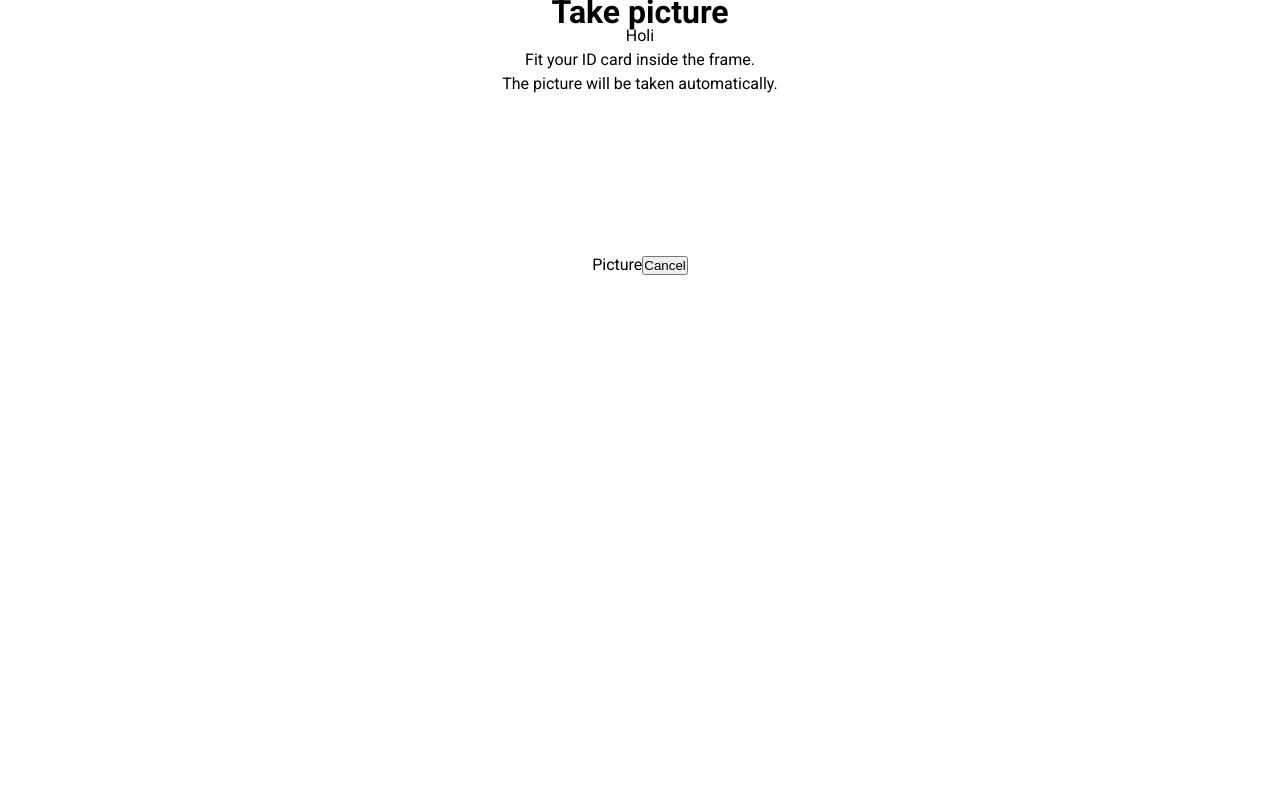
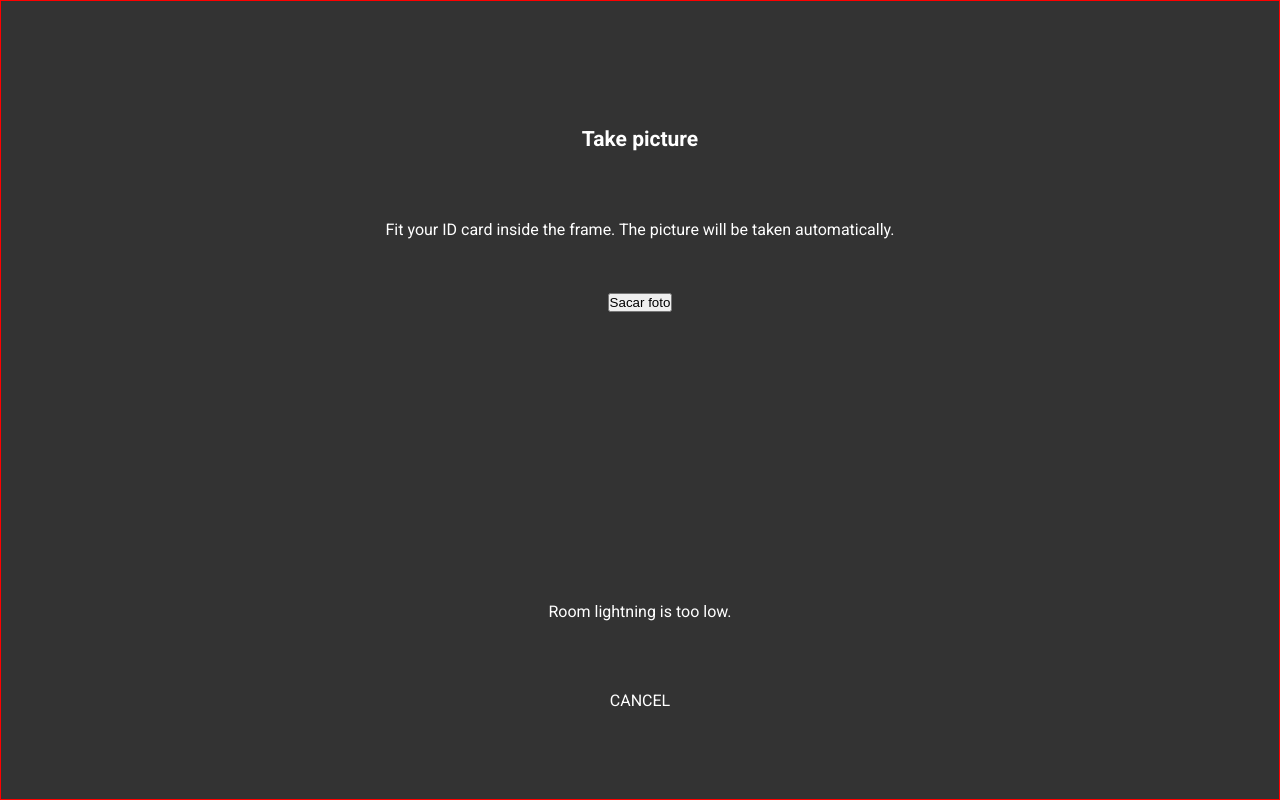
Before and after one commit to leireomadina/z1-frontend-developer, a React (Create React App) app: page /#/scanner in a window 1280 px wide. Built offline with nearby package versions, Linux system fonts and the light colour scheme; no server answers.

Commit message:
Configure webcam snapshot

```diff
--- a/src/components/IdCard.tsx
+++ b/src/components/IdCard.tsx
@@ -29,7 +29,7 @@ const IdCard = (props: IdCardProps) => {
           <Link to="/scanner">
             <button
               type="button"
-              onClick={handleScanner}
+              onClick={props.handleScanner}
               className="id-card__btn"
             >
               Take picture
--- a/src/components/pages/Home.tsx
+++ b/src/components/pages/Home.tsx
@@ -6,36 +6,40 @@ import { getDataFromApi } from "../../services/api";
 
 import { Route, Switch } from "react-router-dom";
 import "../../stylesheets/Home.scss";
-import { isPropertySignature } from "typescript";
 
 const App = () => {
   // states
+
   const [apiCall, setApiCall] = useState({});
-  const [scannerSuccess, SetScannerSuccess] = useState(false);
+  const [image, setImage] = useState("");
 
-  // api
-  useEffect(() => {
+  // // api
+  // useEffect(() => {
+  //   getDataFromApi()
+  //     .then((data) => {
+  //       setApiCall(data);
+  //     })
+  //     .catch(console.error);
+  // }, []);
+
+  const handleScanner = useEffect(() => {
+    console.log("Activado :)");
     getDataFromApi()
       .then((data) => {
-        // console.log(data);
         setApiCall(data);
       })
       .catch(console.error);
-  }, []);
-
-  const handleScanner = (): void => {
-    console.log("Activado :)");
-  };
+  }, [setApiCall]);
 
   return (
     <div className="home">
       <Switch>
         <Route exact path="/">
           <Header />
-          <IdCard handleScanner={handleScanner}/>
+          <IdCard handleScanner={handleScanner} />
         </Route>
         <Route path="/scanner">
-          <Scanner title="Holi"/>
+          <Scanner/>
         </Route>
       </Switch>
     </div>
--- a/src/components/pages/Scanner.tsx
+++ b/src/components/pages/Scanner.tsx
@@ -1,53 +1,45 @@
 import { Link } from "react-router-dom";
 import Webcam from "react-webcam";
-import React, { useRef, useState, useCallback } from "react";
-
+import React, { useState, useCallback, useRef } from "react";
 import "../../stylesheets/Scanner.scss";
 
-interface ScannerProps {
-  title: string;
-}
-
 const videoConstraints = {
-  width: 300,
-  height: 300,
   facingMode: "user",
 };
 
-const Scanner = (props: ScannerProps) => {
-  /*
+const Scanner = () => {
+  // state
   const [imgSrc, setImgSrc] = useState(null);
-
-  const webcamRef = useRef(null);
-
+  const webcamRef= useRef<any>(null);
   const capture = useCallback(() => {
-    const imageSrc = webcamRef.current.getScreenshot();
+      const imageSrc = webcamRef.current?.getScreenshot();
       setImgSrc(imageSrc);
   }, [webcamRef, setImgSrc]);
-  */
 
   return (
     <>
-      <header>
-        <h1>Take picture</h1>
-        <p>{props.title}</p>
-        <p>Fit your ID card inside the frame.</p>
-        <p>The picture will be taken automatically.</p>
-        {/* <button onClick={capture}>Sacar foto</button> */}
-        {/* {imgSrc && <img src={imgSrc} alt="" title=""/>} */}
-        <div>
+      <main>
+        <section className="scanner">
+          <h1 className="scanner__title">Take picture</h1>
+          <p className="scanner__text">
+            Fit your ID card inside the frame. The picture will be taken automatically.
+          </p>
+          <button onClick={capture}>Sacar foto</button>
+          {imgSrc && <img src={imgSrc} alt="" title="" width="200px"/>}
+          <div className="scanner__video-container">
             <Webcam
               audio={false}
               videoConstraints={videoConstraints}
               screenshotFormat="image/jpeg"
+              className="scanner__video"
+              ref={webcamRef}
             />
           </div>
-      </header>
-      <main>
-        <section>
-          Picture
+          <p className="scanner__text">
+            Room lightning is too low.
+          </p>
           <Link to="/">
-            <button type="button">Cancel</button>
+            <button type="button" className="scanner__btn">Cancel</button>
           </Link>
         </section>
       </main>
--- a/src/stylesheets/Home.scss
+++ b/src/stylesheets/Home.scss
@@ -7,7 +7,7 @@
   background-color: $color-bg-light;
   min-height: 100vh;
   display: grid;
-  grid-template-rows: auto 1fr auto;
+  grid-template-rows: auto 1fr;
   grid-template-areas:
     "header"
     "main";
--- a/src/stylesheets/Scanner.scss
+++ b/src/stylesheets/Scanner.scss
@@ -0,0 +1,58 @@
+@import "./core/reset";
+@import "./core/variables";
+@import "./core/mixins";
+
+.scanner {
+  display: flex;
+  flex-direction: column;
+  justify-content: space-around;
+  align-items: center;
+  border: 1px solid red;
+  min-height: 100vh;
+  background-color: $color-bg-dark;
+  color: $color-font-secondary;
+  padding: 100px 30px 48px 30px;
+
+  &__title {
+    font-size: 21px;
+    font-weight: $font-bold;
+    margin-bottom: 16px;
+  }
+
+  &__video-container {
+    padding: 18px 0;
+    border-radius: 12px;
+    min-width: 180px;
+    max-height: 200px;
+  }
+
+  &__video {
+    width: 100%;
+    height: auto;
+    border-radius: 12px;
+    margin: 0 auto;
+    display: block;
+  }
+
+  &__btn {
+    display: inline-block;
+    border: none;
+    padding: 1rem 2rem;
+    margin: 0;
+    text-decoration: none;
+    background: transparent;
+    color: $color-font-secondary;
+    font-family: $font-main;
+    font-size: 1rem;
+    cursor: pointer;
+    text-transform: uppercase;
+  }
+}
+
+.accepted {
+  border: 2px solid $color-accepted;
+}
+
+.rejected {
+  border: 2px solid $color-rejected;
+}
--- a/src/stylesheets/core/_variables.scss
+++ b/src/stylesheets/core/_variables.scss
@@ -9,6 +9,7 @@ $color-brand: #2F0079;
 $color-rejected: #C00000;
 $color-accepted: #69CC8B;
 $color-bg-light: #FFFFFF;
+$color-bg-dark: rgba(0, 0, 0, 0.8);
 
 // Font colors
 $color-font-main: #000000;
--- a/tsconfig.json
+++ b/tsconfig.json
@@ -11,6 +11,7 @@
     "esModuleInterop": true,
     "allowSyntheticDefaultImports": true,
     "strict": true,
+    "strictNullChecks": false,
     "forceConsistentCasingInFileNames": true,
     "noFallthroughCasesInSwitch": true,
     "module": "esnext",
```
Lines whose indentation alone changed are shown as unchanged.
